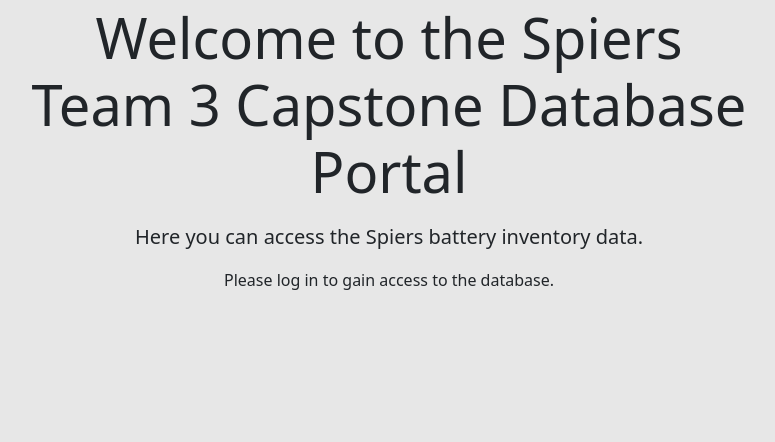
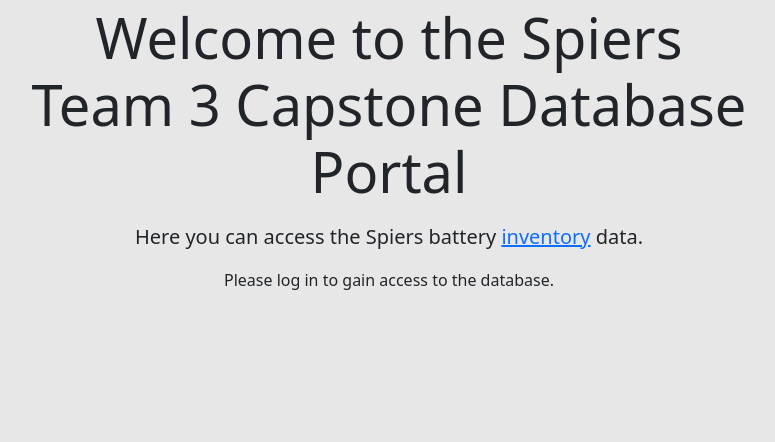
Before and after one commit to Ethan-Aldridge/spiers_capstone_sp2025_team3, a Django app: page / in a window 1280 px wide. Shown: the part 86-528 px from the top of the page, without its empty margins (251-1026 px from the left). Run offline with Django 5.2, Linux system fonts and the light colour scheme; some libraries are stand-ins or nearby versions.

Commit message:
Added inventory link

```diff
--- a/database/testdb/templates/home.html
+++ b/database/testdb/templates/home.html
@@ -5,7 +5,7 @@
     <div class="row justify-content-center">
         <div class="col-md-8 text-center">
             <h1 class="display-4">Welcome to the Spiers Team 3 Capstone Database Portal</h1>
-            <p class="lead mt-3">Here you can access the Spiers battery inventory data.</p>
+            <p class="lead mt-3">Here you can access the Spiers battery <a href="/inventory">inventory</a> data.</p>
             {% if not request.user.is_authenticated %}
             <p>Please log in to gain access to the database.</p>
             {% endif %}
```
